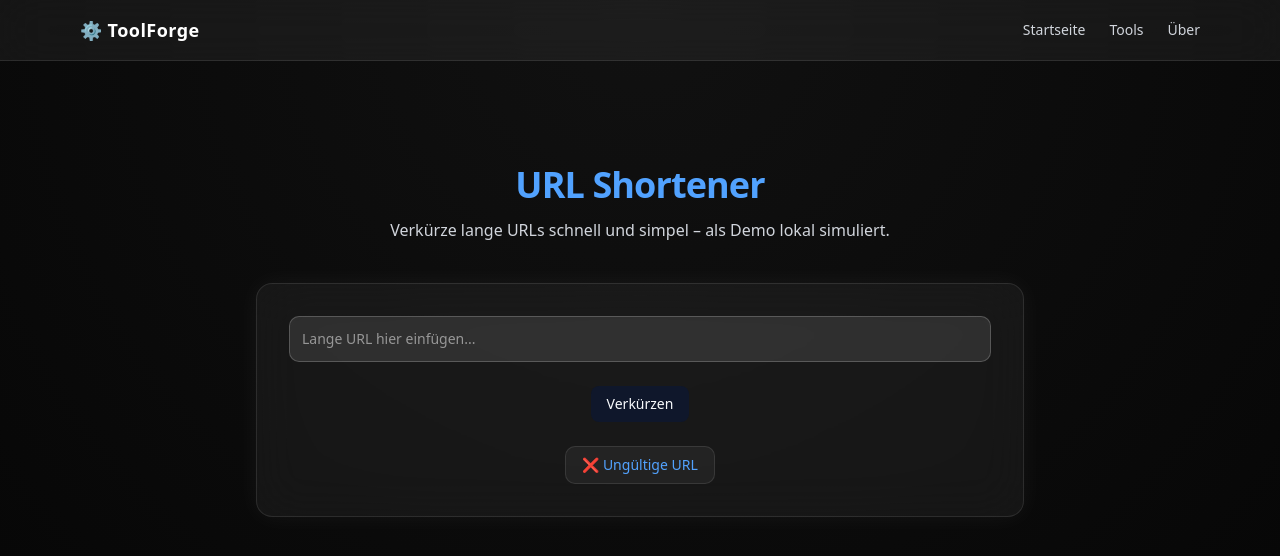
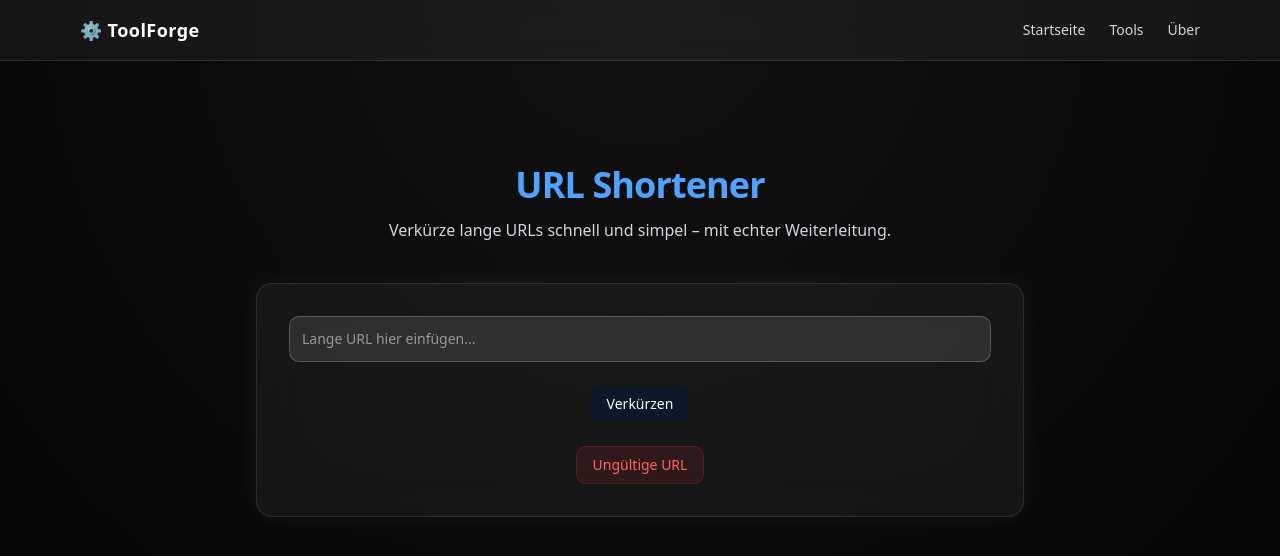
Before and after one commit to 30jannik06/Toolforge, a Next.js app: page /tools/url-shortener in a window 1280 px wide. Both pictures are taken after a click on the button "Verkürzen". Shown: the top 556 px of the page. Built offline with nearby package versions, Linux system fonts and the light colour scheme; no server answers.

Commit message:
Enhance UrlShortenerPage with API integration, error handling, and clickable short URL

```diff
--- a/src/app/tools/url-shortener/page.tsx
+++ b/src/app/tools/url-shortener/page.tsx
@@ -1,23 +1,39 @@
 "use client";
+
 import React, { useState } from "react";
-import { motion } from "framer-motion";
 import { ToolLayout } from "@/components/tool-layout";
 import { Button } from "@/components/ui/button";
+import { motion } from "framer-motion";
 
 export default function UrlShortenerPage() {
     const [url, setUrl] = useState("");
     const [shortUrl, setShortUrl] = useState("");
+    const [error, setError] = useState("");
 
-    const shorten = () => {
-        if (!url.startsWith("http")) return setShortUrl("❌ Ungültige URL");
-        const hash = Math.random().toString(36).substring(2, 8);
-        setShortUrl(`https://toolforge.link/${hash}`);
+    const shorten = async () => {
+        setError("");
+        setShortUrl("");
+
+        try {
+            const res = await fetch("/api/shorten", {
+                method: "POST",
+                headers: { "Content-Type": "application/json" },
+                body: JSON.stringify({ url }),
+            });
+
+            const data = await res.json();
+            if (data.error) return setError(data.error);
+
+            setShortUrl(data.shortUrl);
+        } catch (e) {
+            setError("Etwas ist schiefgelaufen 😬");
+        }
     };
 
     return (
         <ToolLayout
             title="URL Shortener"
-            description="Verkürze lange URLs schnell und simpel – als Demo lokal simuliert."
+            description="Verkürze lange URLs schnell und simpel – mit echter Weiterleitung."
         >
             <div className="flex flex-col items-center gap-6">
                 <input
@@ -28,13 +44,22 @@ export default function UrlShortenerPage() {
                     className="w-full bg-white/10 border border-white/20 rounded-lg p-3 text-sm outline-none focus:ring-2 focus:ring-blue-500"
                 />
                 <Button onClick={shorten}>Verkürzen</Button>
+
+                {error && (
+                    <p className="text-red-400 text-sm bg-red-500/10 px-4 py-2 rounded-lg border border-red-500/20">
+                        {error}
+                    </p>
+                )}
+
                 {shortUrl && (
                     <motion.div
                         initial={{ opacity: 0 }}
                         animate={{ opacity: 1 }}
                         className="text-sm text-blue-400 bg-white/5 px-4 py-2 rounded-lg border border-white/10"
                     >
-                        {shortUrl}
+                        <a href={shortUrl} target="_blank" rel="noopener noreferrer">
+                            {shortUrl}
+                        </a>
                     </motion.div>
                 )}
             </div>
```
